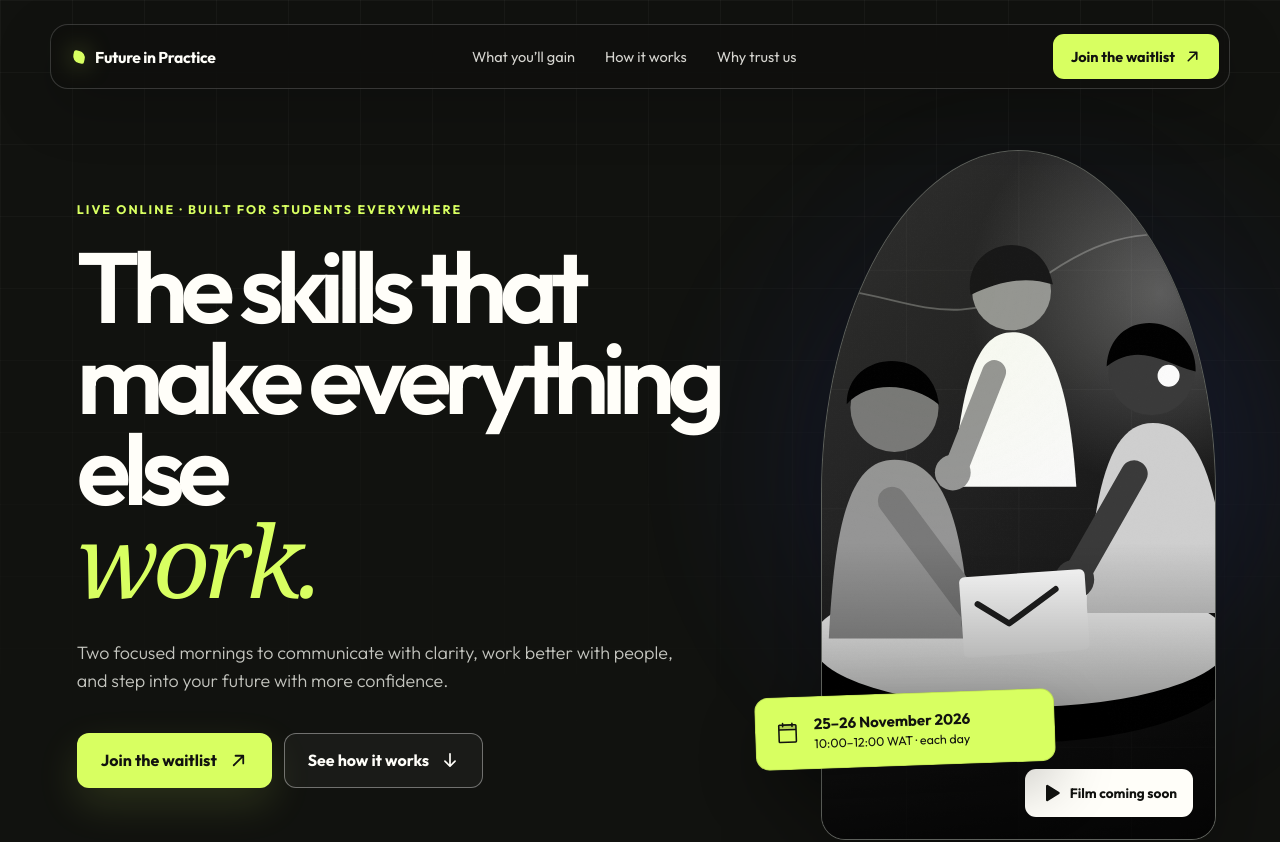
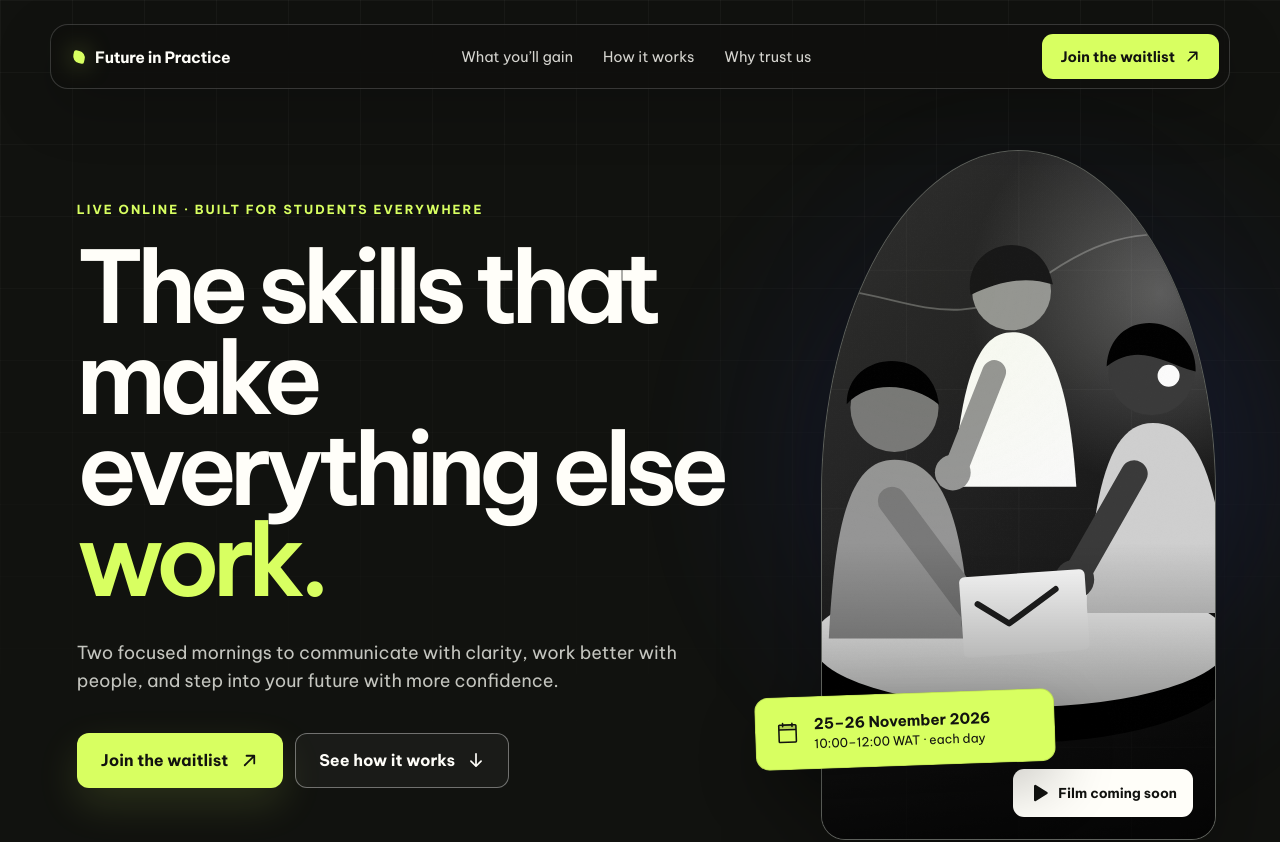
Before and after one commit to chiazaokoli/kfsd-website, a Next.js app: page / in a window 1280 px wide. Shown: the top 842 px of the page. Built offline with nearby package versions, Linux system fonts and the light colour scheme.

Commit message:
Use Be Vietnam Pro typography

```diff
--- a/app/globals.css
+++ b/app/globals.css
@@ -23,7 +23,7 @@ body {
   margin: 0;
   background: var(--ink);
   color: var(--white);
-  font-family: "Outfit Variable", "Outfit", sans-serif;
+  font-family: "Be Vietnam Pro", sans-serif;
   text-rendering: optimizeLegibility;
 }
 
@@ -207,12 +207,13 @@ select {
   line-height: 0.91;
 }
 
-.hero-title em {
+.hero-title span {
   display: block;
   color: var(--lime);
-  font-family: Georgia, "Times New Roman", serif;
-  font-weight: 400;
-  letter-spacing: -0.055em;
+  font-family: inherit;
+  font-style: normal;
+  font-weight: 560;
+  letter-spacing: -0.07em;
 }
 
 .hero-intro {
--- a/app/layout.tsx
+++ b/app/layout.tsx
@@ -1,5 +1,8 @@
 import type { Metadata } from "next";
-import "@fontsource-variable/outfit";
+import "@fontsource/be-vietnam-pro/400.css";
+import "@fontsource/be-vietnam-pro/500.css";
+import "@fontsource/be-vietnam-pro/600.css";
+import "@fontsource/be-vietnam-pro/700.css";
 import "./globals.css";
 
 export const metadata: Metadata = {
--- a/app/page.tsx
+++ b/app/page.tsx
@@ -171,7 +171,7 @@ export default function Home() {
         <div className="hero-copy">
           <p className="eyebrow hero-reveal">Live online · Built for students everywhere</p>
           <h1 className="hero-title max-w-6xl hero-reveal">
-            The skills that make everything else <em>work.</em>
+            The skills that make everything else <span>work.</span>
           </h1>
           <p className="hero-intro hero-reveal">
             Two focused mornings to communicate with clarity, work better with
--- a/package.json
+++ b/package.json
@@ -10,7 +10,7 @@
     "typecheck": "tsc --noEmit"
   },
   "dependencies": {
-    "@fontsource-variable/outfit": "^5.2.8",
+    "@fontsource/be-vietnam-pro": "^5.2.8",
     "@gsap/react": "^2.1.2",
     "@phosphor-icons/react": "^2.1.10",
     "gsap": "^3.13.0",
```
Also changed, not shown: 1 other file (tests, documents, lock files or other folders).
